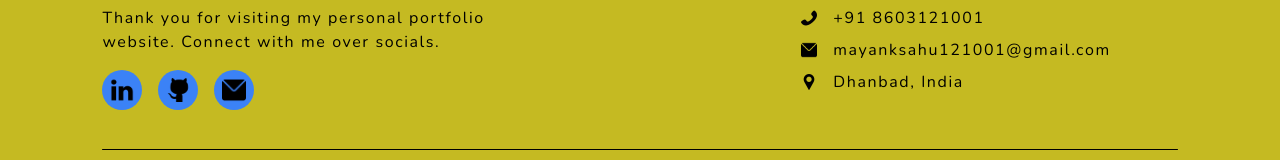
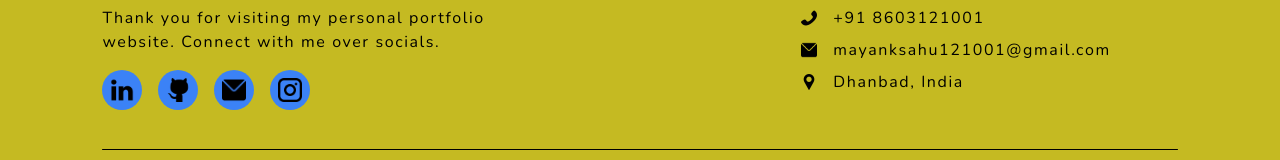
Before and after one commit to mayankkr121001/Portfolio, a React (Vite) app: page / in a window 1280 px wide. Shown: the part 4194-4354 px from the top of the page. Built offline with nearby package versions, Linux system fonts and the light colour scheme; a web font is replaced by a local one.

Commit message:
added instagram

```diff
--- a/src/component/Contact.jsx
+++ b/src/component/Contact.jsx
@@ -3,6 +3,7 @@ import contactIcon from "../assets/contactIcon.png"
 import linkedinIcon from "../assets/linkedinIcon.png"
 import githubIcon from "../assets/githubIcon.png"
 import mailIcon from "../assets/mailIcon.png"
+import instagram from '../assets/instagram.png'
 import callIcon from "../assets/callIcon.png"
 import locationIcon from "../assets/locationIcon.png"
 
@@ -28,6 +29,9 @@ function Contact() {
                                 </a>
                                 <a href='mailto:mayanksahu121001@gmail.com' target='_blank' className='aboutSocialIconsDiv bg-blue-500 rounded-full inline-block p-2 w-10 mr-4'>
                                     <img className="aboutSocialIcons w-8" src={mailIcon} alt="github" />
+                                </a>
+                                <a href='https://www.instagram.com/mayanksaw12/' target='_blank' className='aboutSocialIconsDiv bg-blue-500 rounded-full inline-block p-2 w-10 mr-4'>
+                                    <img className="aboutSocialIcons w-8" src={instagram} alt="github" />
                                 </a>
                             </div>
                         </div>
```
Also changed, not shown: src/assets/instagram.png (added).
